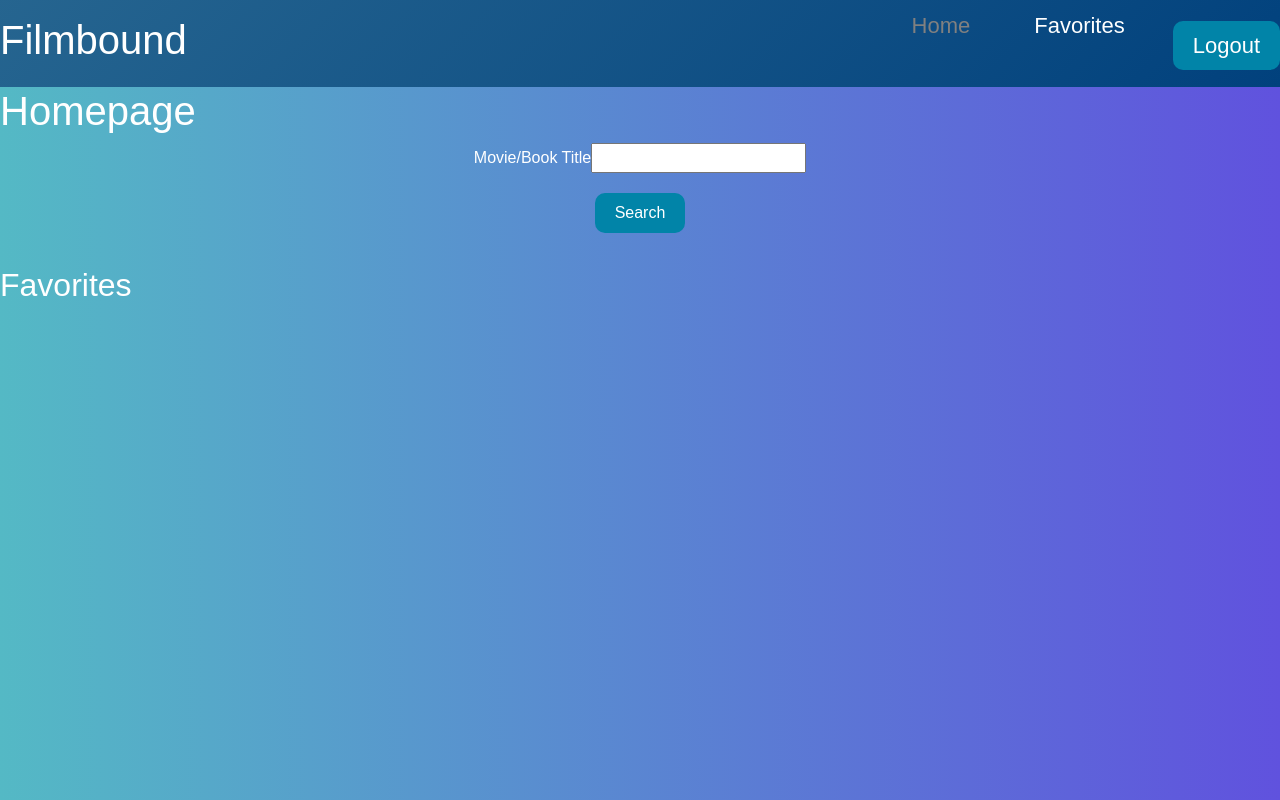
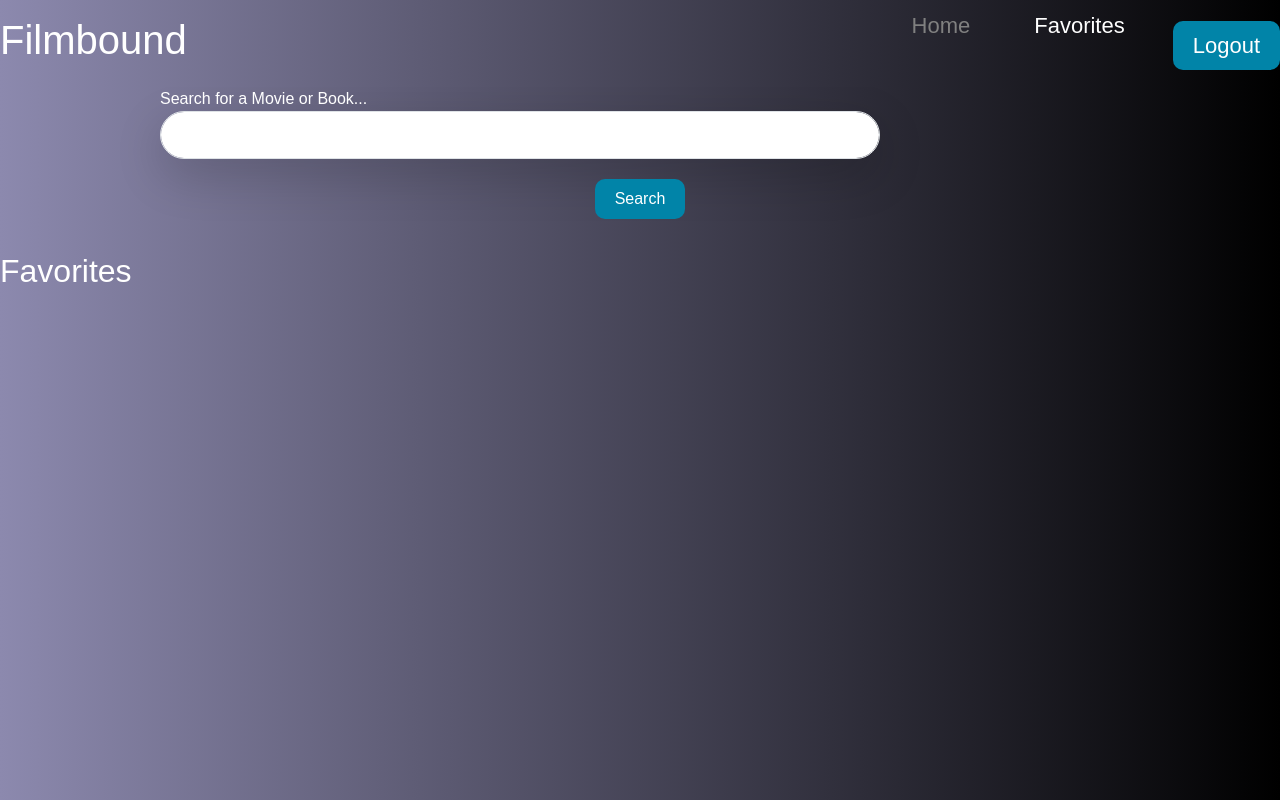
Before and after one commit to SMitchell92/Filmbound, a React (Vite) app in the folder client/: page / in a window 1280 px wide. Built offline with nearby package versions, Linux system fonts and the light colour scheme; sample sign-in values are in the browser's storage.

Commit message:
morestyling

```diff
--- a/client/src/App.css
+++ b/client/src/App.css
@@ -3,7 +3,7 @@
 body {
     margin: 0;
     font-family: Arial, sans-serif;
-    background: linear-gradient(90deg, #54B9C5, #6052DE); /* Grey gradient */
+    background: linear-gradient(90deg, #8C89AE, #000000); /* Grey gradient */
     color: #ffffff;
 }
 
@@ -78,7 +78,8 @@ button:hover {
     align-items: center;
     padding: 1px 0px;
     color: white;
-    background: linear-gradient(135deg, rgba(1, 75, 125, 0.85), rgb(1, 65, 125)); /* Dark blue with light blue gradient */
+    background: linear-gradient(90deg, #8C89AE, #000000);
+    /* background: linear-gradient(135deg, rgba(1, 75, 125, 0.85), rgb(1, 65, 125)); Dark blue with light blue gradient */
     width: 100%; /* Full width */
     font-size: 22px;
   }
--- a/client/src/pages/HomePage.tsx
+++ b/client/src/pages/HomePage.tsx
@@ -72,12 +72,14 @@ const HomePage: React.FC = () => {
 
   return (
     <div>
-      <h1>Homepage</h1>
+      {/* <h1>Homepage</h1> */}
 
       <form>
-        <div id="titleSearchInput">
-          <label htmlFor="name">Movie/Book Title</label>
+        <div id="titleSearchInput" className="w-75">
+          <label htmlFor="name">Search for a Movie or Book...</label>
+          <br></br>
           <input
+            className="form-control form-control-lg rounded-pill shadow-lg w-75"
             type="text"
             id="name"
             name="name" required
```
